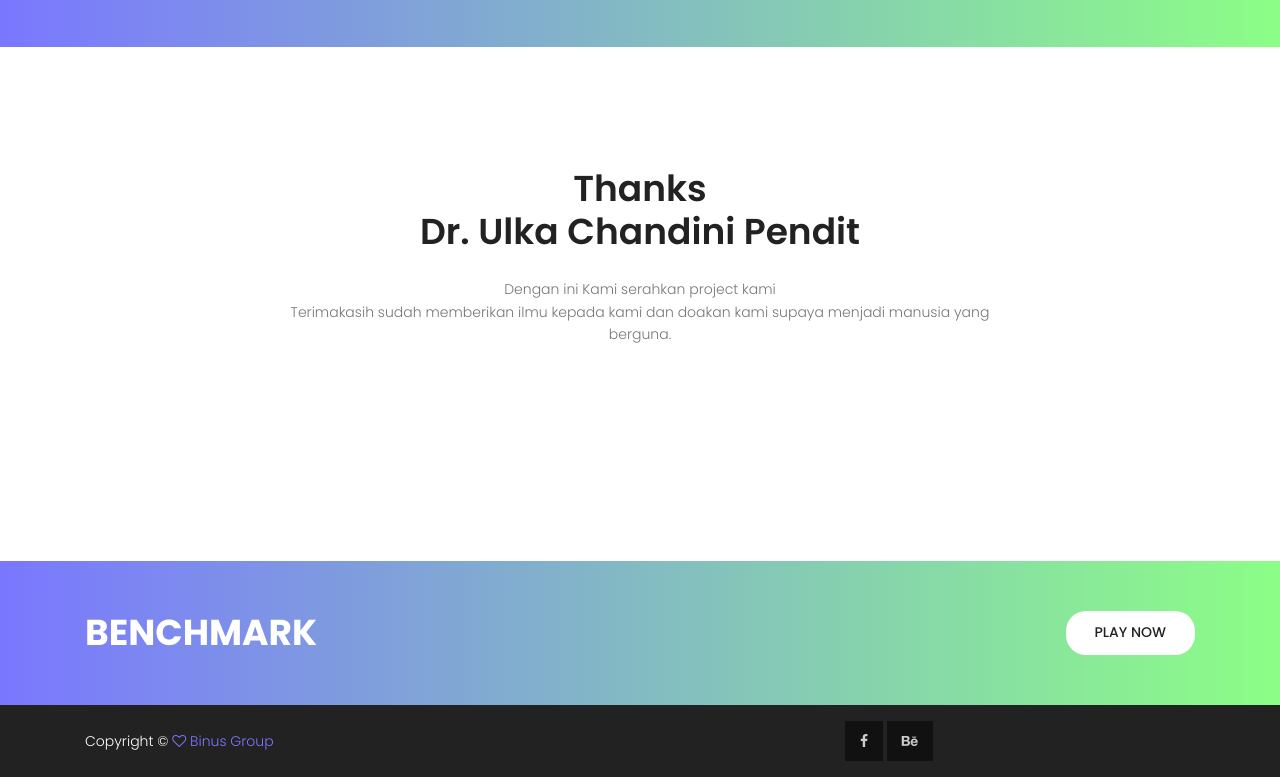
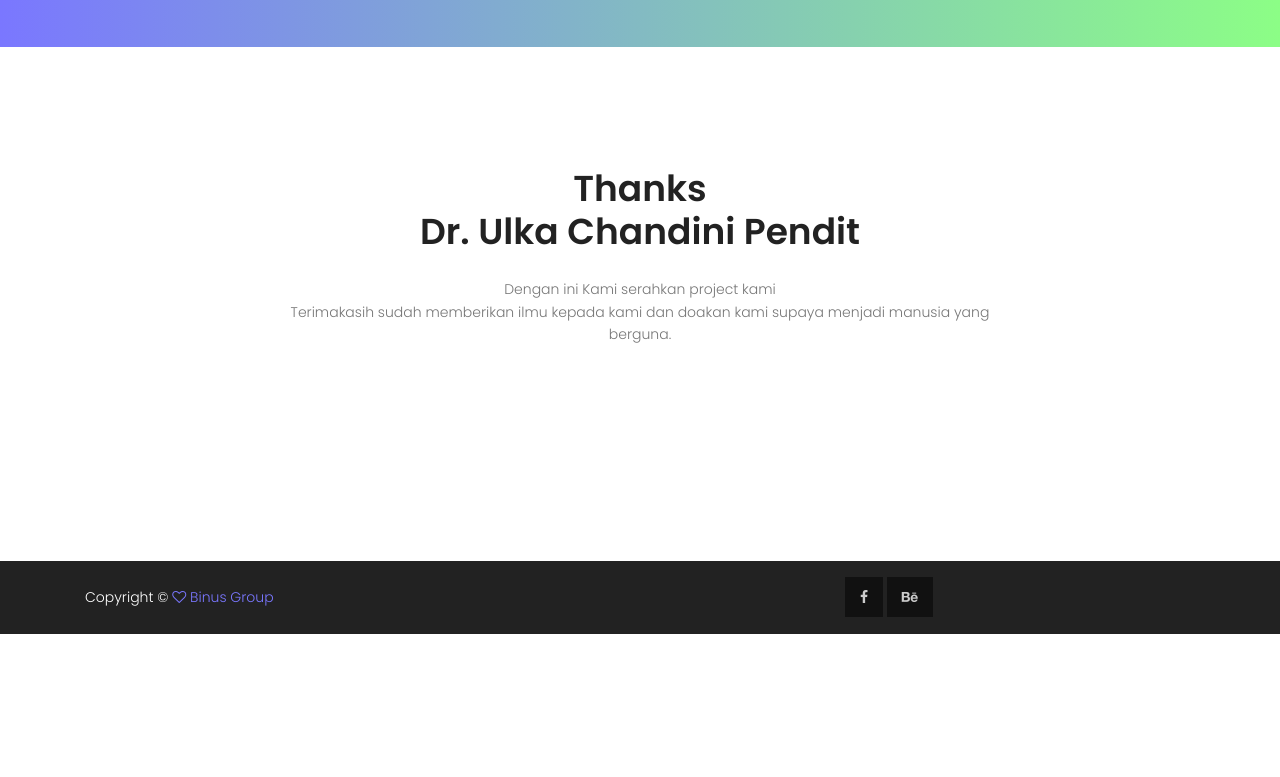
Before and after one commit to fauzanbinus/assignment, a plain HTML site: page index.html in a window 1280 px wide. Shown: the part 1737-2514 px from the top of the page. After the commit the page ends 2371 px from the top, so only its background shows below. Drawn offline with nearby package versions, Linux system fonts and the light colour scheme.

Commit message:
Update index.html

```diff
--- a/index.html
+++ b/index.html
@@ -170,18 +170,7 @@
 			<!-- Start contact Area -->
 
 			<!-- End contact Area -->
-			<section class="callto-area pt-50 pb-50">
-				<div class="container">
-					<div class="row">
-						 <div class="col-lg-9 callto-left">
-						 	<h1 class="text-uppercase">Benchmark</h1>
-						 </div>
-						 <div class="col-lg-3 callto-right">
-						 	<a href="https://www.youtube.com/watch?v=4mxXdCUXSSs&t=94s" class="btn-white btn text-uppercase">Play Now</a>
-						 </div>
-					</div>
-				</div>
-			</section>
+
 
 			<!-- start footer Area -->
 			<footer class="footer-area">
```
